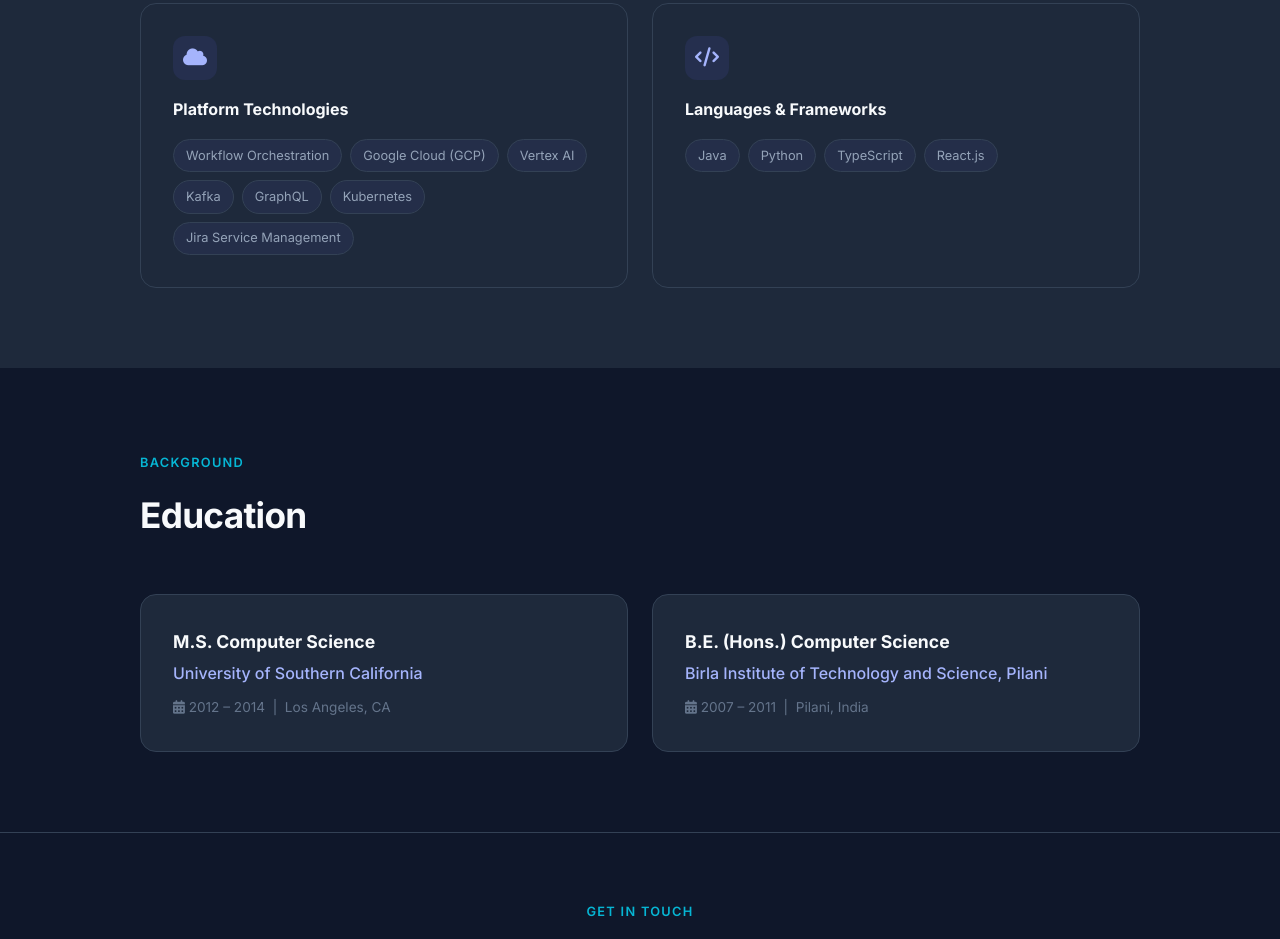
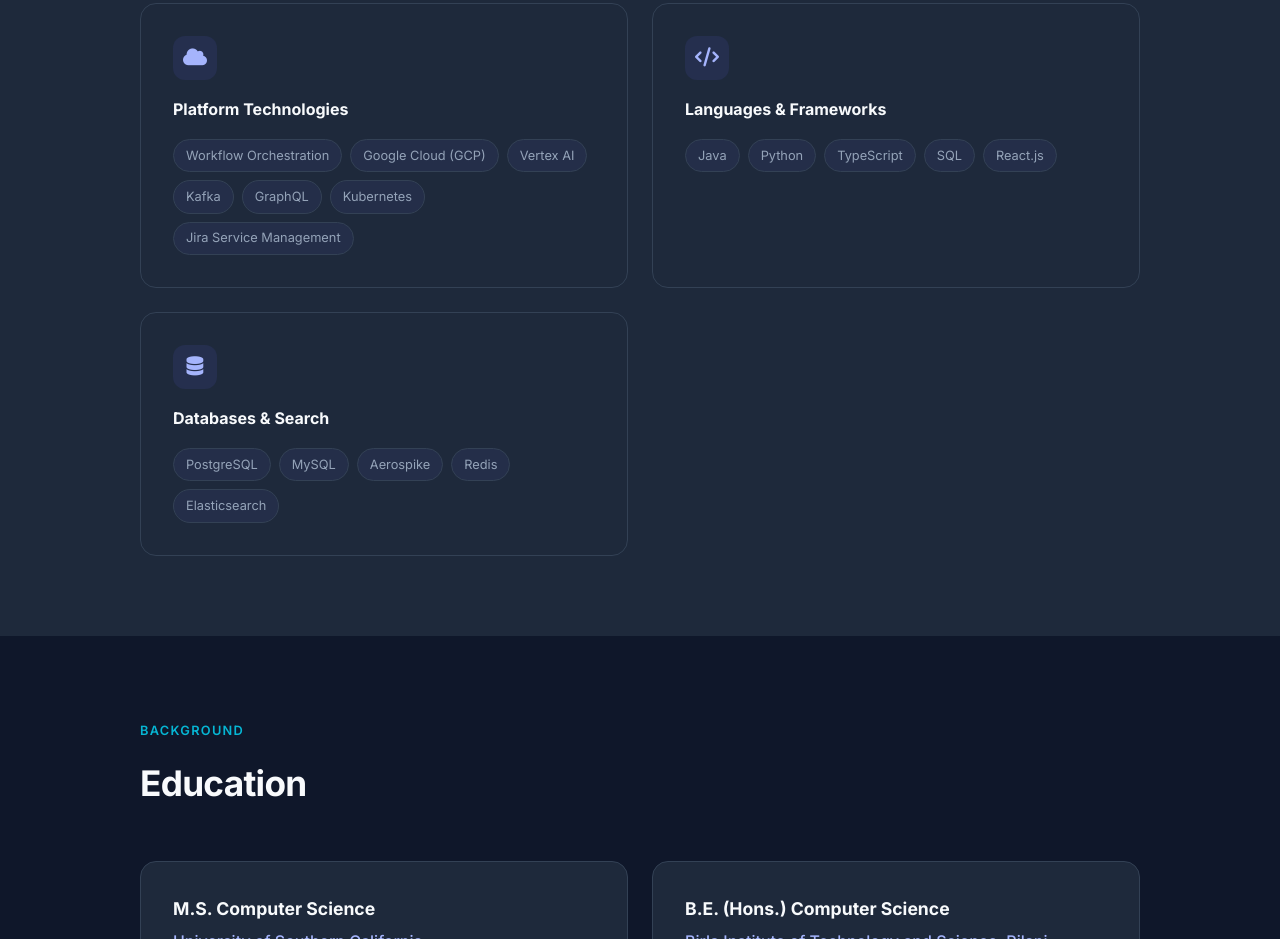
Before and after one commit to aditya-narain/aditya-narain.github.io, a plain HTML site: page index.html in a window 1280 px wide. Shown: the part 3098-4037 px from the top of the page. Drawn offline with Linux system fonts and the light colour scheme.

Commit message:
Add SQL, databases, and search to portfolio skills

```diff
--- a/index.html
+++ b/index.html
@@ -895,7 +895,20 @@
             <span class="skill-tag">Java</span>
             <span class="skill-tag">Python</span>
             <span class="skill-tag">TypeScript</span>
+            <span class="skill-tag">SQL</span>
             <span class="skill-tag">React.js</span>
+          </div>
+        </div>
+
+        <div class="skill-category fade-in">
+          <div class="skill-category-icon"><i class="fas fa-database"></i></div>
+          <div class="skill-category-title">Databases &amp; Search</div>
+          <div class="skill-tags">
+            <span class="skill-tag">PostgreSQL</span>
+            <span class="skill-tag">MySQL</span>
+            <span class="skill-tag">Aerospike</span>
+            <span class="skill-tag">Redis</span>
+            <span class="skill-tag">Elasticsearch</span>
           </div>
         </div>
       </div>
```
